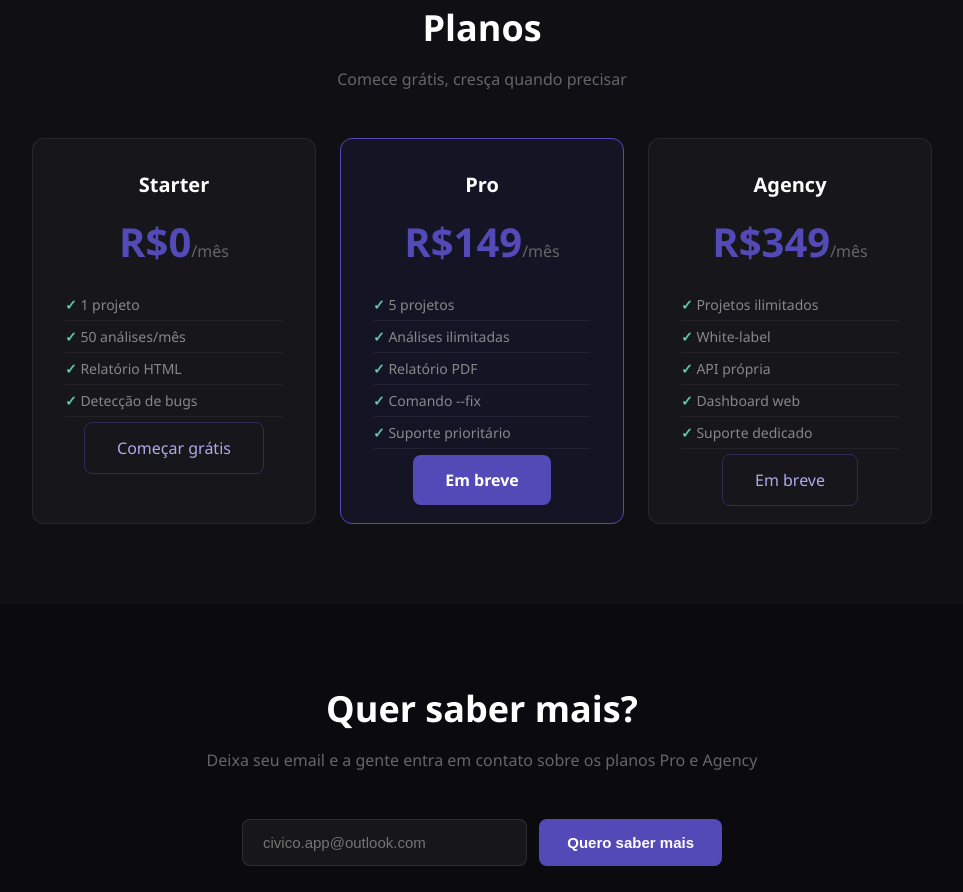
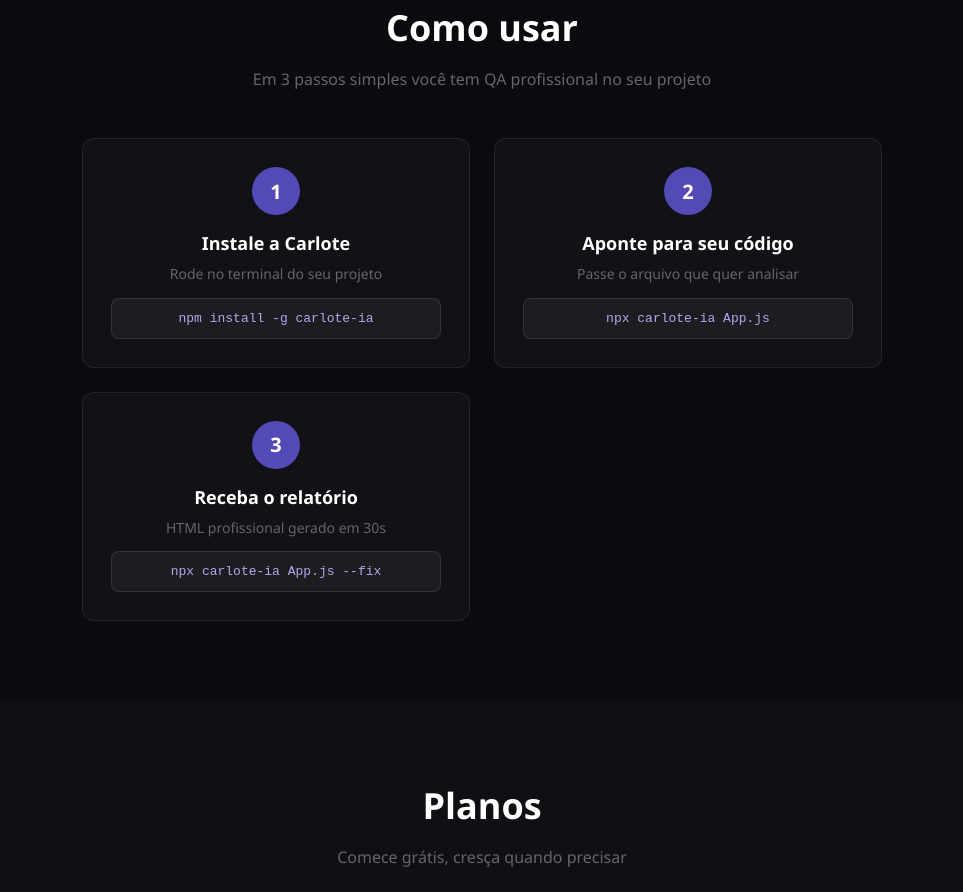
Before and after one commit to carlote-app/-carlote, a website: page index.html in a window 1280 px wide. Shown: the part 1628-2520 px from the top of the page, without its empty margins (158-1121 px from the left). Drawn offline with Linux system fonts and the light colour scheme.

Commit message:
feat: landing page completa com secao como usar

```diff
--- a/index.html
+++ b/index.html
@@ -8,7 +8,6 @@
   * { margin: 0; padding: 0; box-sizing: border-box; }
   body { font-family: 'Segoe UI', sans-serif; background: #0a0a0f; color: #fff; }
 
-  /* HERO */
   .hero {
     min-height: 100vh;
     background: linear-gradient(135deg, #0a0a0f 0%, #1a1535 50%, #0a0a0f 100%);
@@ -20,7 +19,6 @@
     padding: 40px 20px;
     position: relative;
   }
-
   .hero::before {
     content: '';
     position: absolute;
@@ -30,7 +28,7 @@
     top: 50%;
     left: 50%;
     transform: translate(-50%, -50%);
-     pointer-events: none;
+    pointer-events: none;
   }
   .badge {
     background: rgba(83,74,183,0.2);
@@ -82,8 +80,6 @@
     transition: border-color 0.2s;
   }
   .btn-secondary:hover { border-color: #534AB7; }
-
-  /* COMANDO */
   .comando {
     margin-top: 48px;
     background: rgba(255,255,255,0.05);
@@ -95,8 +91,6 @@
     color: #AFA9EC;
   }
   .comando span { color: #5DCAA5; }
-
-  /* STATS */
   .stats {
     display: flex;
     gap: 48px;
@@ -107,8 +101,6 @@
   .stat { text-align: center; }
   .stat .numero { font-size: 36px; font-weight: 700; color: #534AB7; }
   .stat .label { font-size: 13px; color: #666; margin-top: 4px; }
-
-  /* FUNCIONALIDADES */
   .secao {
     padding: 80px 20px;
     max-width: 1100px;
@@ -142,8 +134,6 @@
   .card-icon { font-size: 32px; margin-bottom: 16px; }
   .card h3 { font-size: 18px; font-weight: 600; margin-bottom: 8px; }
   .card p { color: #666; font-size: 14px; line-height: 1.6; }
-
-  /* PLANOS */
   .planos { background: rgba(255,255,255,0.02); padding: 80px 20px; }
   .planos-grid {
     display: grid;
@@ -169,8 +159,6 @@
   .plano ul { list-style: none; margin: 20px 0; text-align: left; }
   .plano ul li { color: #888; font-size: 14px; padding: 6px 0; border-bottom: 1px solid rgba(255,255,255,0.05); }
   .plano ul li::before { content: "✓ "; color: #5DCAA5; font-weight: 700; }
-
-  /* FOOTER */
   footer {
     text-align: center;
     padding: 40px 20px;
@@ -187,16 +175,13 @@
   <div class="badge">🇧🇷 Pioneira em QA com IA no Brasil</div>
   <h1>Carlote</h1>
   <p>A IA de QA feita para o <span>desenvolvedor brasileiro</span>. Detecta bugs, gera testes e produz relatórios profissionais automaticamente.</p>
-
   <div class="botoes">
     <a href="https://www.npmjs.com/package/carlote-ia" target="_blank" class="btn-primary">Começar grátis</a>
     <a href="https://github.com/carlote-app/-carlote" target="_blank" class="btn-secondary">Ver no GitHub</a>
   </div>
-
   <div class="comando">
     <span>$</span> npx carlote-ia seu-arquivo.js
   </div>
-
   <div class="stats">
     <div class="stat">
       <div class="numero">5</div>
@@ -221,7 +206,6 @@
 <section class="secao">
   <h2 class="secao-titulo">Tudo que você precisa de QA</h2>
   <p class="secao-sub">A Carlote faz o trabalho de um QA profissional em segundos</p>
-
   <div class="grid">
     <div class="card">
       <div class="card-icon">🐛</div>
@@ -256,12 +240,43 @@
   </div>
 </section>
 
+<!-- COMO USAR -->
+<section class="secao">
+  <h2 class="secao-titulo">Como usar</h2>
+  <p class="secao-sub">Em 3 passos simples você tem QA profissional no seu projeto</p>
+  <div class="grid" style="max-width:800px;margin:0 auto">
+    <div class="card" style="text-align:center">
+      <div style="width:48px;height:48px;background:#534AB7;border-radius:50%;display:flex;align-items:center;justify-content:center;margin:0 auto 16px;font-size:20px;font-weight:700">1</div>
+      <h3>Instale a Carlote</h3>
+      <p style="margin-top:8px">Rode no terminal do seu projeto</p>
+      <div style="background:rgba(255,255,255,0.05);border:1px solid rgba(255,255,255,0.1);border-radius:8px;padding:12px;margin-top:12px;font-family:monospace;font-size:13px;color:#AFA9EC">
+        npm install -g carlote-ia
+      </div>
+    </div>
+    <div class="card" style="text-align:center">
+      <div style="width:48px;height:48px;background:#534AB7;border-radius:50%;display:flex;align-items:center;justify-content:center;margin:0 auto 16px;font-size:20px;font-weight:700">2</div>
+      <h3>Aponte para seu código</h3>
+      <p style="margin-top:8px">Passe o arquivo que quer analisar</p>
+      <div style="background:rgba(255,255,255,0.05);border:1px solid rgba(255,255,255,0.1);border-radius:8px;padding:12px;margin-top:12px;font-family:monospace;font-size:13px;color:#AFA9EC">
+        npx carlote-ia App.js
+      </div>
+    </div>
+    <div class="card" style="text-align:center">
+      <div style="width:48px;height:48px;background:#534AB7;border-radius:50%;display:flex;align-items:center;justify-content:center;margin:0 auto 16px;font-size:20px;font-weight:700">3</div>
+      <h3>Receba o relatório</h3>
+      <p style="margin-top:8px">HTML profissional gerado em 30s</p>
+      <div style="background:rgba(255,255,255,0.05);border:1px solid rgba(255,255,255,0.1);border-radius:8px;padding:12px;margin-top:12px;font-family:monospace;font-size:13px;color:#AFA9EC">
+        npx carlote-ia App.js --fix
+      </div>
+    </div>
+  </div>
+</section>
+
 <!-- PLANOS -->
 <section class="planos">
   <div style="max-width:1100px;margin:0 auto">
     <h2 class="secao-titulo">Planos</h2>
     <p class="secao-sub">Comece grátis, cresça quando precisar</p>
-
     <div class="planos-grid">
       <div class="plano">
         <h3>Starter</h3>
@@ -272,7 +287,7 @@
           <li>Relatório HTML</li>
           <li>Detecção de bugs</li>
         </ul>
-        <a href="https://npmjs.com/package/carlote-ia" class="btn-secondary">Começar grátis</a>
+        <a href="https://www.npmjs.com/package/carlote-ia" target="_blank" class="btn-secondary">Começar grátis</a>
       </div>
       <div class="plano destaque">
         <h3>Pro</h3>
@@ -301,35 +316,29 @@
     </div>
   </div>
 </section>
+
 <!-- CONTATO -->
 <section class="secao" style="text-align:center">
   <h2 class="secao-titulo">Quer saber mais?</h2>
   <p class="secao-sub">Deixa seu email e a gente entra em contato sobre os planos Pro e Agency</p>
-
-  <form action="https://formsubmit.co/SEU_EMAIL_AQUI" method="POST" style="max-width:480px;margin:0 auto;display:flex;gap:12px;flex-wrap:wrap;justify-content:center">
+  <form action="https://formsubmit.co/civico.app@outlook.com" method="POST" style="max-width:480px;margin:0 auto;display:flex;gap:12px;flex-wrap:wrap;justify-content:center">
     <input type="hidden" name="_subject" value="Interesse na Carlote">
     <input type="hidden" name="_captcha" value="false">
-    <input
-      type="email"
-      name="email"
-      placeholder="civico.app@outlook.com"
-      required
-      style="flex:1;min-width:200px;padding:14px 20px;border-radius:8px;border:1px solid rgba(255,255,255,0.1);background:rgba(255,255,255,0.05);color:white;font-size:15px;outline:none"
-    >
-    <button
-      type="submit"
-      style="background:#534AB7;color:white;padding:14px 28px;border-radius:8px;border:none;font-size:15px;font-weight:600;cursor:pointer"
-    >
+    <input type="email" name="email" placeholder="seu@email.com" required
+      style="flex:1;min-width:200px;padding:14px 20px;border-radius:8px;border:1px solid rgba(255,255,255,0.1);background:rgba(255,255,255,0.05);color:white;font-size:15px;outline:none">
+    <button type="submit"
+      style="background:#534AB7;color:white;padding:14px 28px;border-radius:8px;border:none;font-size:15px;font-weight:600;cursor:pointer">
       Quero saber mais
     </button>
   </form>
 </section>
+
 <!-- FOOTER -->
 <footer>
   <p>Carlote — IA de QA para desenvolvedores brasileiros</p>
   <p style="margin-top:8px">
-    <a href=https://github.com/carlote-app/ style="color:#534AB7;text-decoration:none">GitHub</a> ·
-    <a href="https://npmjs.com/package/carlote-ia" style="color:#534AB7;text-decoration:none">npm</a>
+    <a href="https://github.com/carlote-app/-carlote" target="_blank" style="color:#534AB7;text-decoration:none">GitHub</a> ·
+    <a href="https://www.npmjs.com/package/carlote-ia" target="_blank" style="color:#534AB7;text-decoration:none">npm</a>
   </p>
 </footer>
 
```
